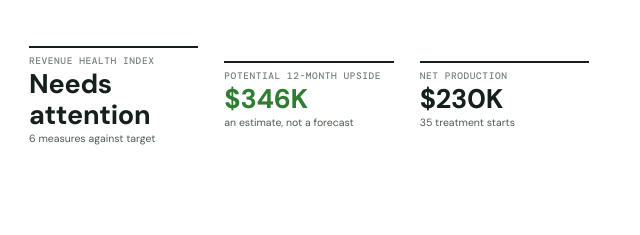
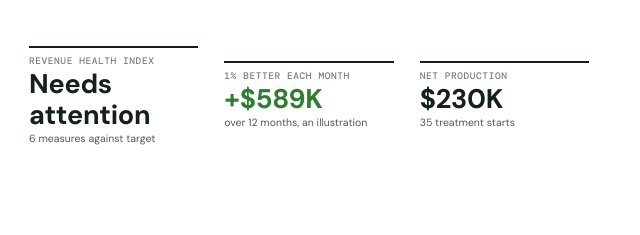
Before and after one commit to supplychainengineer/Lettuce-Ops-Reporting, a plain HTML site: page index.html in a window 1280 px wide. Shown: the part 565-800 px from the top of the page, 311-951 px from the left. Drawn offline with nearby package versions, Linux system fonts and the light colour scheme.

Commit message:
Replace best-month scenario with a compounding 1%-a-month path
Exams, kept rate and conversion each improve 1% of their own value per
month, with caps on the rates. The summary, cover and outlook page now
show what that path is worth, the value of each single 1% gain, and the
month-by-month path.

Co-Authored-By: Claude Opus 5.5 <noreply@anthropic.com>
Claude-Session: https://claude.ai/code/session_01WqfnqxMprxt9ayGFfgctsG

```diff
--- a/index.html
+++ b/index.html
@@ -320,6 +320,14 @@ function project(b, sc, months){
   for(let i=1;i<=months;i++){ cb += b.starts*b.value; cs += (b.starts+(sStarts-b.starts)*Math.min(1,i/RAMP))*b.value; pts.push({m:i,base:cb,scn:cs}); }
   return {sStarts, pts, base:cb, scn:cs, delta:cs-cb};
 }
+/* The 1% path: exams, kept rate and conversion each improve by 1% of their own value every month, compounding. Rates are capped so they stay plausible. */
+const CAP = {kept:97, conv:90};
+function onePct(b, months=12){
+  const pts=[{m:0,base:0,scn:0}], path=[{i:0,ex:b.exams,k:b.kept,c:b.conv,st:b.starts}]; let cb=0, cs=0;
+  for(let i=1;i<=months;i++){ const g=Math.pow(1.01,i), ex=b.exams*g, k=Math.min(Math.max(b.kept,CAP.kept),b.kept*g), c=Math.min(Math.max(b.conv,CAP.conv),b.conv*g), st=b.starts*(ex/b.exams)*(k/b.kept)*(c/b.conv);
+    cb+=b.starts*b.value; cs+=st*b.value; pts.push({m:i,base:cb,scn:cs}); path.push({i,ex,k,c,st}); }
+  return {pts,path,base:cb,scn:cs,delta:cs-cb,end:path[months],each:b.annual*0.01,once:b.annual*(Math.pow(1.01,3)-1),label:"1% each month"};
+}
 const defaultScn = b => ({exams:Math.round(b.exams), kept:+b.bestKept.toFixed(1), conv:+b.bestConv.toFixed(1), cut:50});
 
 /* Revenue Health Index: each component scores 0–100 between a floor and the practice target; the index is the plain average. */
@@ -440,7 +448,7 @@ function cum(pr){
   return `<svg viewBox="0 0 ${W} ${H}" role="img" aria-label="Cumulative net production, current pace against scenario">${g}<path d="${area}" fill="${C.gap}"/>
     <path d="${path("base")}" fill="none" stroke="${C.s1}" stroke-width="2"/><path d="${path("scn")}" fill="none" stroke="${C.s2}" stroke-width="2"/>
     <circle cx="${x(N)}" cy="${y(pr.base)}" r="3.5" fill="${C.s1}" stroke="#fff" stroke-width="1.5"/><circle cx="${x(N)}" cy="${y(pr.scn)}" r="3.5" fill="${C.s2}" stroke="#fff" stroke-width="1.5"/>
-    ${lab(yb,"Current pace",pr.base)}${lab(ys,"Scenario",pr.scn)}
+    ${lab(yb,"Current pace",pr.base)}${lab(ys,pr.label||"Scenario",pr.scn)}
     ${pts.filter(p=>p.m).map(p=>`<rect class="hit" x="${x(p.m)-cw/2}" y="${T}" width="${cw}" height="${H-T-B}" data-tip="Month ${p.m}\nScenario ${usd(p.scn)}\nCurrent pace ${usd(p.base)}\nGap ${usd(p.scn-p.base)}"/>`).join("")}</svg>`;
 }
 const hbars=(items,f,col)=>{ const mx=Math.max(1,...items.map(i=>i.v)); return items.map(i=>`<div class="hb"><span>${esc(i.l)}</span><div class="track"><i style="width:${Math.max(0.5,i.v/mx*100)}%;background:${col}"></i></div><span class="v">${f(i.v)}</span></div>`).join(""); };
@@ -451,7 +459,7 @@ function renderReport(){
   if(!m.notes) m.notes={};
   if(b) pr.scn=defaultScn(b);
   const sig=signals().sort((a,c)=>sevRank[a.tone]-sevRank[c.tone]||c.imp-a.imp), issues=sig.filter(s=>s.tone==="bad"||s.tone==="warn");
-  const proj=b?project(b,pr.scn,12):null, rec=d.atRisk*n0(pr.scn?.cut)/100, opp=proj?proj.delta+rec:0;
+  const proj=b?onePct(b,12):null, opp=proj?proj.delta:0;
   const rid=`${(pr.short||"RPT").toUpperCase()}-${m.year||""}-${String(MONTHS.indexOf(m.label)+1).padStart(2,"0")}`;
   const pages=[];
   const page=(key,eyebrow,title,lead,body)=>pages.push({key,eyebrow,title,lead,body});
@@ -469,14 +477,14 @@ function renderReport(){
 
   /* 1 — executive brief */
   page("exec","Summary",`${esc(pr.name)}: ${esc(m.label)} ${m.year||""}`,
-    h.score===null?"":`The practice scores <b>${h.score} of 100</b> on the Revenue Health Index this month.${opp>0?` The numbers point to as much as <b>${usdK(opp)}</b> of potential additional revenue over the next 12 months.`:""}`,
+    h.score===null?"":`The practice scores <b>${h.score} of 100</b> on the Revenue Health Index this month.${opp>0?` Getting just 1% better each month could add about <b>${usdK(opp)}</b> over the next 12 months.`:""}`,
     `<div class="cols w">
       <div class="card"><span class="eyebrow">Revenue Health Index</span>
         <div class="idx">${ring(h.score??0,h.band[1])}<div style="flex:1;min-width:0"><span class="pill ${h.band[1]}">${h.band[0]}</span>
           ${h.comps.map(c=>`<div class="meter" style="grid-template-columns:112px 36px 44px minmax(0,1fr)"><span>${c.name}</span><span class="v">${pct(c.val,0)}</span><span class="t">${c.lower?"≤":"≥"}${c.target}%</span><div class="track"><i style="width:${Math.max(3,c.score)}%;background:${c.score>=85?C.good:c.score>=50?C.warn:C.bad}"></i></div></div>`).join("")}</div></div>
         <p class="small muted">@@RANK@@Each measure is scored 0 to 100 against the target shown beside it. The index is the average. Scoring detail is on the Outlook page.</p></div>
-      <div class="card t"><span class="eyebrow">Potential 12-month upside</span><div class="tile" style="border:0;padding:0"><span class="v" style="font-size:38px;color:var(--brand)">${opp?usdK(opp):"–"}</span></div>
-        <p class="muted">${proj?`About ${usdK(proj.delta)} in net production if kept rate (${pct(pr.scn.kept)}) and conversion (${pct(pr.scn.conv)}) held at their best recent levels${rec>0?`, plus about ${usdK(rec)} from overdue A/R`:""}. An estimate, not a forecast.`:"Add production data to size the opportunity."}</p>
+      <div class="card t"><span class="eyebrow">What 1% better each month could add</span><div class="tile" style="border:0;padding:0"><span class="v" style="font-size:38px;color:var(--brand)">${opp?usdK(opp):"–"}</span></div>
+        <p class="muted">${proj?`In net production over 12 months, if exams scheduled, kept rate and conversion each improved by 1% a month. Small gains compound: starts would move from ${b.starts.toFixed(1)} to about ${proj.end.st.toFixed(1)} a month. An illustration, not a forecast.`:"Add production data to size the opportunity."}</p>
         ${b?`<p class="small muted">Current run rate: ${usdK(b.annual)} net production a year.</p>`:""}</div>
     </div>
     <div class="cols c3">${tile("Exams scheduled",int(m.exams),delta(m.exams,p?.exams))}${tile("Kept exam rate",pct(m.keptRate),delta(m.keptRate,p?.keptRate,"pts"))}${tile("Treatment starts",int(m.starts),delta(m.starts,p?.starts))}
@@ -566,21 +574,20 @@ function renderReport(){
     }
   }
 
-  /* 6 — outlook */
-  if(b) page("outlook","Outlook","What this could mean over the next year",
-    `At the current pace the practice would produce about <b>${usdK(b.annual)}</b> in net production a year. The scenario holds exam volume steady and lifts kept rate and conversion to their best recent levels.`,
-    `<div class="cols c4">${tile("One point of kept rate","≈ "+usdK(b.ptKept),"net production per year")}${tile("One point of conversion","≈ "+usdK(b.ptConv),"net production per year")}${tile("One more exam a month","≈ "+usdK(b.perExam*12),"net production per year")}${tile("Revenue already contracted",d.hasAR?usdK(n0(m.insFR)+n0(m.patFR)):"–","not yet due")}</div>
-    <div class="cols w"><div class="block"><h3>Cumulative net production</h3><div class="legend"><span><i class="ln" style="background:${C.s1}"></i>Current pace</span><span><i class="ln" style="background:${C.s2}"></i>Scenario</span></div>${cum(proj)}</div>
-      <div class="block"><h3>Scenario against current pace</h3><table><thead><tr><th>Driver</th><th>Now</th><th>Scenario</th></tr></thead><tbody>
-        <tr><td>Exams per month</td><td>${b.exams.toFixed(1)}</td><td>${int(pr.scn.exams)}</td></tr><tr><td>Kept exam rate</td><td>${pct(b.kept)}</td><td>${pct(pr.scn.kept)}</td></tr>
-        <tr><td>Conversion</td><td>${pct(b.conv)}</td><td>${pct(pr.scn.conv)}</td></tr><tr><td>Starts per month</td><td>${b.starts.toFixed(1)}</td><td>${proj.sStarts.toFixed(1)}</td></tr>
-        <tr><td>Net production, 12 mo</td><td>${usdK(proj.base)}</td><td>${usdK(proj.scn)}</td></tr><tr><td>Overdue A/R recovered</td><td>–</td><td>${usdK(rec)}</td></tr>
-        <tr class="tot"><td>Difference over 12 months</td><td></td><td>${opp>=0?"+":""}${usdK(opp)}</td></tr></tbody></table></div></div>
+  /* 6 — outlook: the 1% path */
+  if(b){ const e=proj.end, q=[0,3,6,9,12].map(i=>proj.path[i]);
+  page("outlook","Outlook","What getting 1% better each month could be worth",
+    `Small gains compound. If exams scheduled, kept rate and conversion each improved by just <b>1% a month</b>, the practice would go from ${b.starts.toFixed(1)} to about <b>${e.st.toFixed(1)} starts a month</b> within a year, adding roughly <b>${usdK(proj.delta)}</b> in net production.`,
+    `<div class="cols c4">${tile("1% more exams","≈ "+usdK(proj.each),`a year · ${b.exams.toFixed(1)} to ${(b.exams*1.01).toFixed(1)} a month`)}${tile("1% better kept rate","≈ "+usdK(proj.each),`a year · ${pct(b.kept)} to ${pct(b.kept*1.01)}`)}${tile("1% better conversion","≈ "+usdK(proj.each),`a year · ${pct(b.conv)} to ${pct(b.conv*1.01)}`)}${tile("All three, just once","≈ "+usdK(proj.once),"a year, with no further gains")}</div>
+    <div class="cols w"><div class="block"><h3>Cumulative net production</h3><div class="legend"><span><i class="ln" style="background:${C.s1}"></i>Current pace</span><span><i class="ln" style="background:${C.s2}"></i>1% better each month</span></div>${cum(proj)}</div>
+      <div class="block"><h3>The 1% path, month by month</h3><table><thead><tr><th>Month</th><th>Exams</th><th>Kept</th><th>Conv.</th><th>Starts</th></tr></thead><tbody>
+        ${q.map(r=>`<tr${r.i===12?' class="sec"':""}><td>${r.i?"Month "+r.i:"Now"}</td><td>${r.ex.toFixed(1)}</td><td>${pct(r.k)}</td><td>${pct(r.c)}</td><td>${r.st.toFixed(1)}</td></tr>`).join("")}</tbody></table>
+        <table><tbody><tr><td>Net production at current pace, 12 mo</td><td>${usdK(proj.base)}</td></tr><tr><td>On the 1% path</td><td>${usdK(proj.scn)}</td></tr><tr class="tot"><td>Difference</td><td>+${usdK(proj.delta)}</td></tr></tbody></table></div></div>
     <div class="cols w"><div class="block"><h3>How the Revenue Health Index is scored</h3><table><thead><tr><th>Measure</th><th>This month</th><th>Target = 100</th><th>Floor = 0</th><th>Score</th></tr></thead><tbody>
         ${h.comps.map(c=>`<tr><td>${c.name}</td><td>${pct(c.val)}</td><td>${c.lower?"≤":"≥"} ${c.target}%</td><td>${TARGETS[c.k][3]}%</td><td>${Math.round(c.score)}</td></tr>`).join("")}
         <tr class="tot"><td>Index (average)</td><td></td><td></td><td></td><td>${h.score??"–"}</td></tr></tbody></table>
         <p class="small muted">A value between floor and target scores in proportion. Targets are set for this practice and are not industry benchmarks.</p></div>
-      <div class="card t"><span class="eyebrow">How the outlook is built</span><p class="muted">Baseline is the ${b.n}-month average (${esc(b.from)}${b.n>1?" to "+esc(b.to):""}): ${b.exams.toFixed(1)} exams, ${pct(b.kept)} kept, ${pct(b.conv)} conversion, ${b.starts.toFixed(1)} starts, and ${usd(b.value)} net production per start (${esc(b.valueMonth)}). Starts are assumed to scale with exams, kept rate and conversion; in practice some starts come from exams in earlier months. Scenario changes phase in over ${RAMP} months. Production is contract value; cash arrives over each patient's payment plan. This is a planning model, not a forecast of record.</p></div></div>`);
+      <div class="card t"><span class="eyebrow">How the outlook is built</span><p class="muted">The starting point is the ${b.n}-month average (${esc(b.from)}${b.n>1?" to "+esc(b.to):""}): ${b.exams.toFixed(1)} exams, ${pct(b.kept)} kept, ${pct(b.conv)} conversion, ${b.starts.toFixed(1)} starts and ${usd(b.value)} net production per start. On the 1% path each of the three improves by 1% of its own value every month. Kept rate is capped at ${CAP.kept}% and conversion at ${CAP.conv}%. Starts are assumed to scale with all three; in practice some starts come from earlier exams. Production is contract value, collected over each payment plan. An illustration, not a forecast.</p></div></div>`); }
 
   /* 7 — next steps */
   const withP=issues.map(s=>({s,q:productFor(s.key)})), spot=withP.find(x=>x.q&&x.q.ready), rest=withP.filter(x=>x!==spot), always=DB.products.filter(x=>x.always&&x.name);
@@ -604,7 +611,7 @@ function renderReport(){
     <div class="cv-mid"><span class="eyebrow">${esc(B.tagline)} report</span><h1>${esc(pr.name)}</h1><div class="cv-month">${esc(m.label)} ${m.year||""}</div>${grp?`<div class="muted" style="font-size:14px">${esc(grp)}</div>`:""}</div>
     <div class="cv-nums"><div class="cv-ring">${ring(h.score??0,h.band[1])}</div>
       <div class="tile"><span class="l">Revenue Health Index</span><span class="v">${h.band[0]}</span><span class="d">${h.comps.length} measures against target</span></div>
-      ${opp>0?`<div class="tile"><span class="l">Potential 12-month upside</span><span class="v" style="color:var(--brand)">${usdK(opp)}</span><span class="d">an estimate, not a forecast</span></div>`:""}
+      ${opp>0?`<div class="tile"><span class="l">1% better each month</span><span class="v" style="color:var(--brand)">+${usdK(opp)}</span><span class="d">over 12 months, an illustration</span></div>`:""}
       ${d.net!==null?`<div class="tile"><span class="l">Net production</span><span class="v">${usdK(d.net)}</span><span class="d">${int(m.starts)} treatment starts</span></div>`:`<div class="tile"><span class="l">Treatment starts</span><span class="v">${int(m.starts)}</span><span class="d">${pct(m.convRate)} conversion</span></div>`}</div>
     <div class="cv-band"><div><span class="eyebrow">Inside this report</span><ol>${pages.map((pg,i)=>`<li><span>${pg.eyebrow}</span><span>${i+2}</span></li>`).join("")}</ol></div>
       <div class="cv-by"><span class="eyebrow">Prepared by</span><b>${esc(B.name)}</b>${B.contact?`<span>${esc(B.contact)}</span>`:""}<span class="cv-conf">${esc(B.footer)}</span></div></div>
```
Also changed, not shown: 2 other files.
